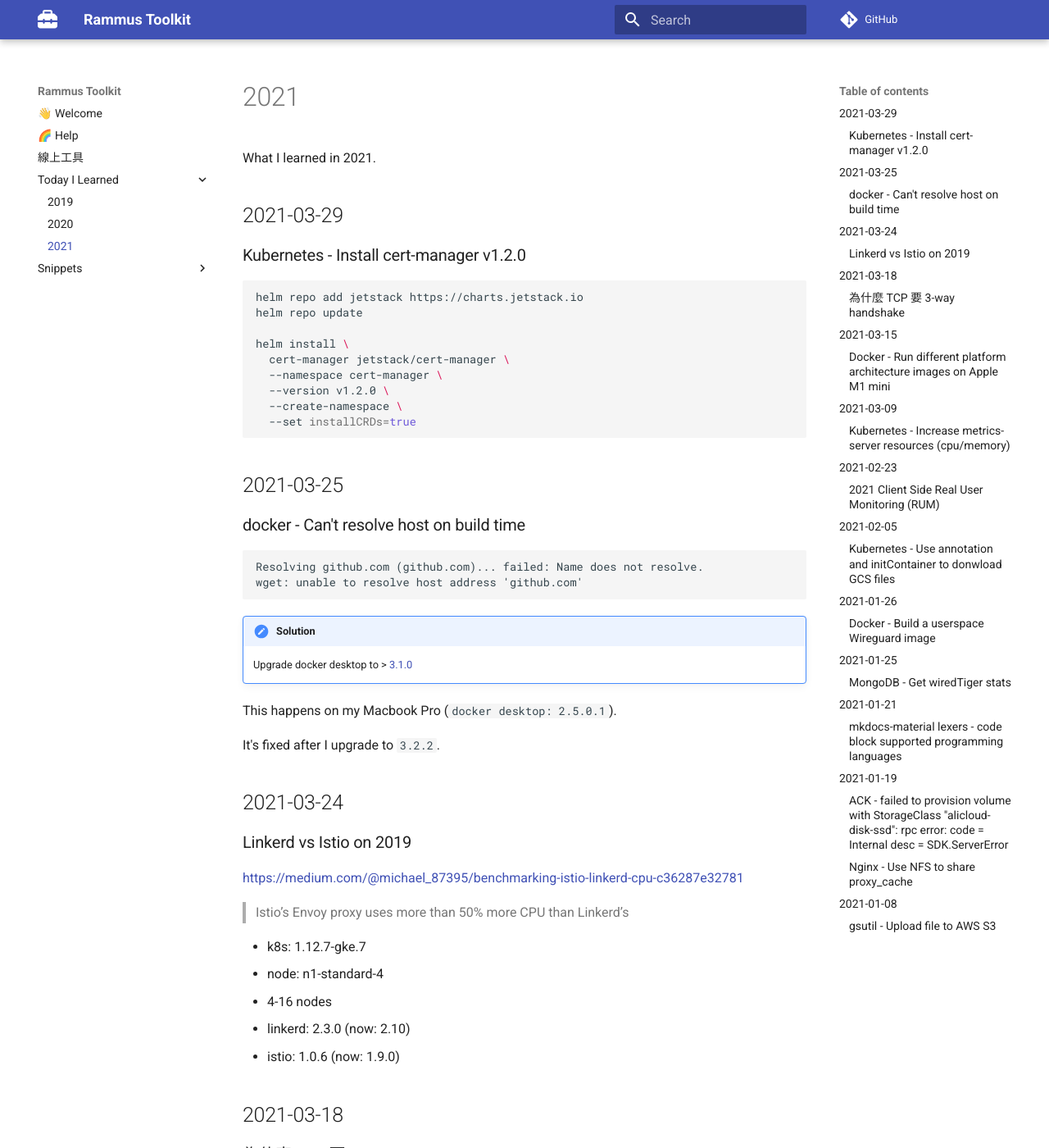
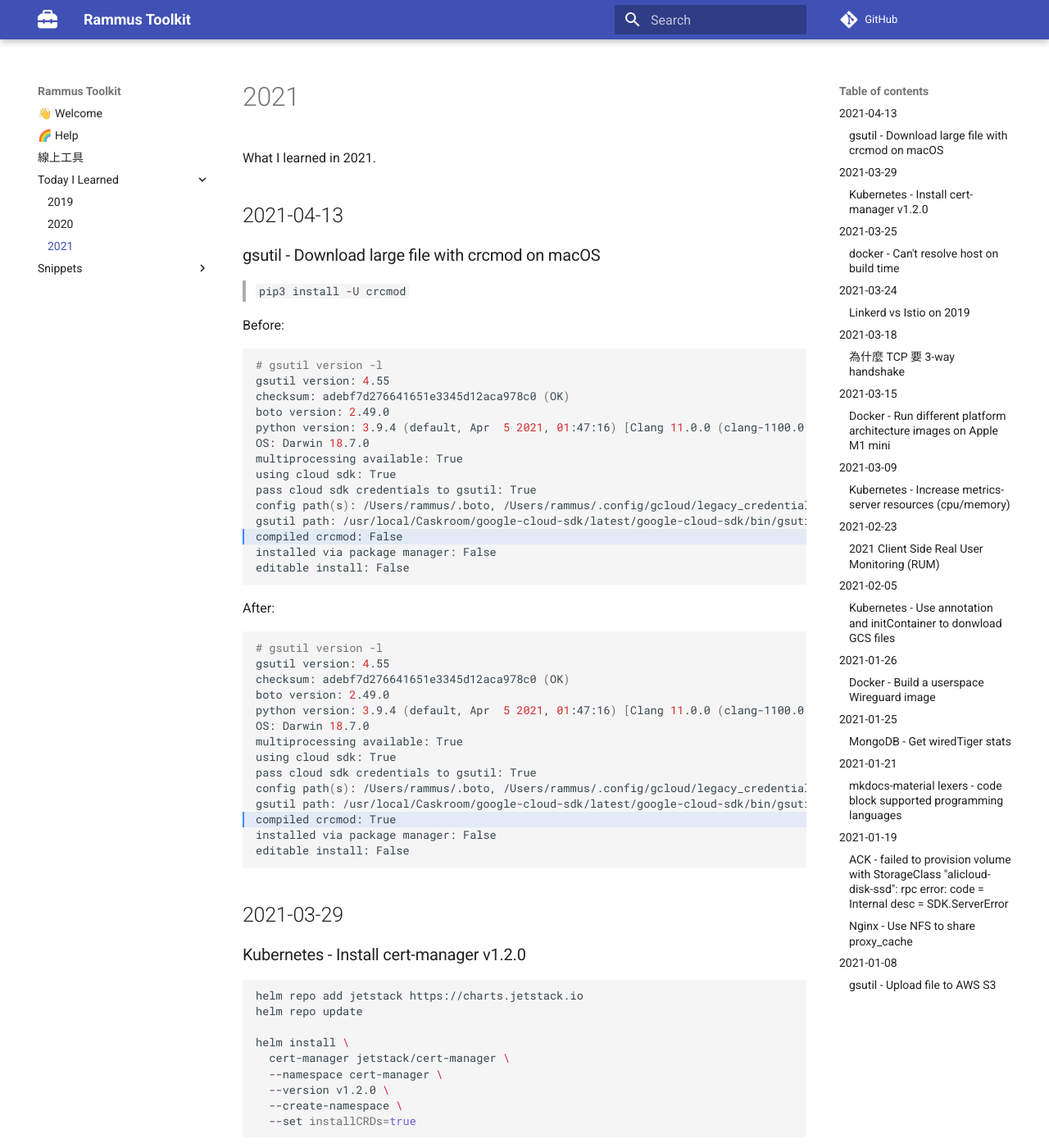
Before and after one commit to RammusXu/toolkit, an MkDocs documentation site: the page built from docs/Today-I-Learned/2021.md, in a window 1280 px wide and 1400 px high. Shown: the whole window at 82% size. Built offline with MkDocs 1.6.1 and Material for MkDocs 9.7.7, drawn with Linux system fonts in a browser that asks for light colours; comment, search, counter and statistics services are not loaded.

Commit message:
### gsutil - Download large file with crcmod on macOS

````diff
--- a/docs/Today-I-Learned/2021.md
+++ b/docs/Today-I-Learned/2021.md
@@ -1,5 +1,49 @@
 
 What I learned in 2021.
+
+## 2021-04-13
+### gsutil - Download large file with crcmod on macOS
+
+> `pip3 install -U crcmod`
+
+Before:
+
+```bash hl_lines="12"
+# gsutil version -l
+gsutil version: 4.55
+checksum: adebf7d276641651e3345d12aca978c0 (OK)
+boto version: 2.49.0
+python version: 3.9.4 (default, Apr  5 2021, 01:47:16) [Clang 11.0.0 (clang-1100.0.33.17)]
+OS: Darwin 18.7.0
+multiprocessing available: True
+using cloud sdk: True
+pass cloud sdk credentials to gsutil: True
+config path(s): /Users/rammus/.boto, /Users/rammus/.config/gcloud/legacy_credentials/rammus.xu@swag.live/.boto
+gsutil path: /usr/local/Caskroom/google-cloud-sdk/latest/google-cloud-sdk/bin/gsutil
+compiled crcmod: False
+installed via package manager: False
+editable install: False
+```
+
+
+After:
+
+```bash hl_lines="12"
+# gsutil version -l
+gsutil version: 4.55
+checksum: adebf7d276641651e3345d12aca978c0 (OK)
+boto version: 2.49.0
+python version: 3.9.4 (default, Apr  5 2021, 01:47:16) [Clang 11.0.0 (clang-1100.0.33.17)]
+OS: Darwin 18.7.0
+multiprocessing available: True
+using cloud sdk: True
+pass cloud sdk credentials to gsutil: True
+config path(s): /Users/rammus/.boto, /Users/rammus/.config/gcloud/legacy_credentials/rammus.xu@swag.live/.boto
+gsutil path: /usr/local/Caskroom/google-cloud-sdk/latest/google-cloud-sdk/bin/gsutil
+compiled crcmod: True
+installed via package manager: False
+editable install: False
+```
 
 ## 2021-03-29
 ### Kubernetes - Install cert-manager v1.2.0
````
